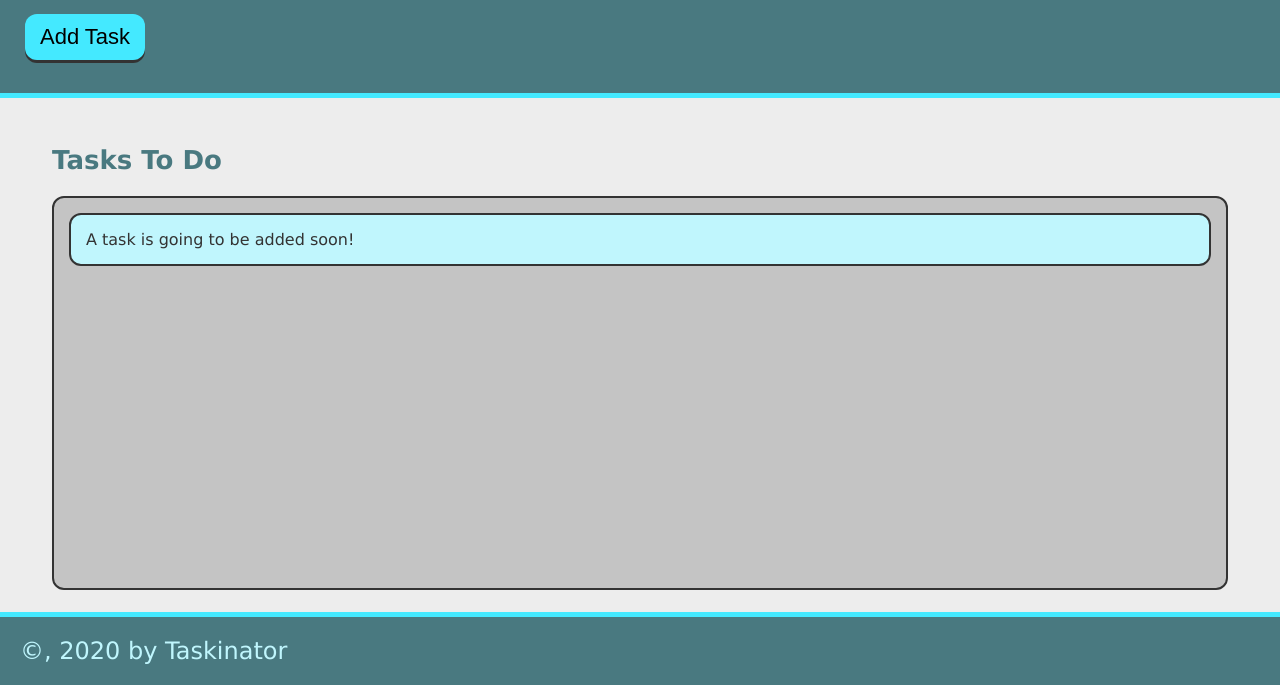
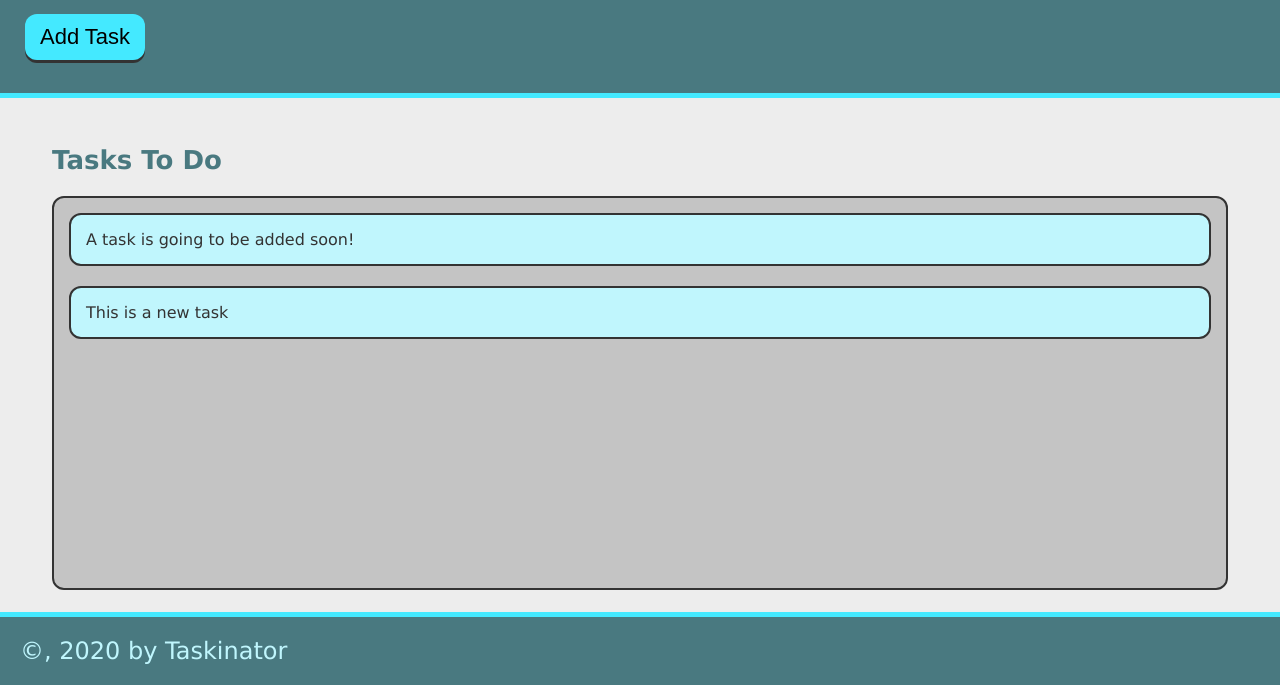
Before and after one commit to mwpx777/Taskinator, a plain HTML site: page index.html in a window 1280 px wide. Both pictures are taken after a click on the button "Add Task". Shown: the part 115-800 px from the top of the page. Drawn offline with Linux system fonts and the light colour scheme.

Commit message:
finished for evening 12/20/20
working on adding task by clicking button

```diff
--- a/assets/js/script.js
+++ b/assets/js/script.js
@@ -0,0 +1,27 @@
+//this assigns buttonEl name to save-task id
+ buttonEl = document.querySelector("#save-task");
+ tasksToDoEl = document.querySelector("#tasks-to-do");
+
+//this is a function   event is the function
+buttonEl.addEventListener('click', (event)=>{
+    listItemEl = document.createElement("li");
+    listItemEl.className = "task-item";
+    listItemEl.textContent = "This is a new task";
+    tasksToDoEl.appendChild(listItemEl);
+});
+//1 click on button
+//2 li item will be created in list
+//3 li item will take on CSS style of task-item
+//4 textContent will add "This is a new task" text
+//5 appendChild will add listItemEl to end of tasksToDoEl
+
+//tasksToDoEl will equal id = tasks-to-do
+//var tasksToDoEl = document.querySelector("#tasks-to-do");
+//taskItemEl will equal li element
+//var taskItemEl = document.createElement("li");
+//textContent will set text
+//taskItemEl.textContent = "Tasks To Do";
+//className will give the list item CSS properties
+//taskItemEl.className = "task-item";
+//appendChild will add taskItemEl to list taskToDoEl at bottom of list
+//tasksToDoEl.appendChild(taskItemEl);
--- a/index.html
+++ b/index.html
@@ -11,13 +11,13 @@
     <header>
         <h1 class="page-title">Taskinator</h1>
             <p>Click on the button below to enter a new task!</p>
-            <button class="btn">Add Task</button>
+            <button class="btn" id="save-task">Add Task</button>
     </header>
 
     <main class="page-content">
         <section class="task-list-wrapper">
             <h2 class="list-title">Tasks To Do</h2>
-                <ul class="task-list">
+                <ul class="task-list" id="tasks-to-do">
                     <li class="task-item">A task is going to be added soon!</li>
                 </ul>
         </section>
```
